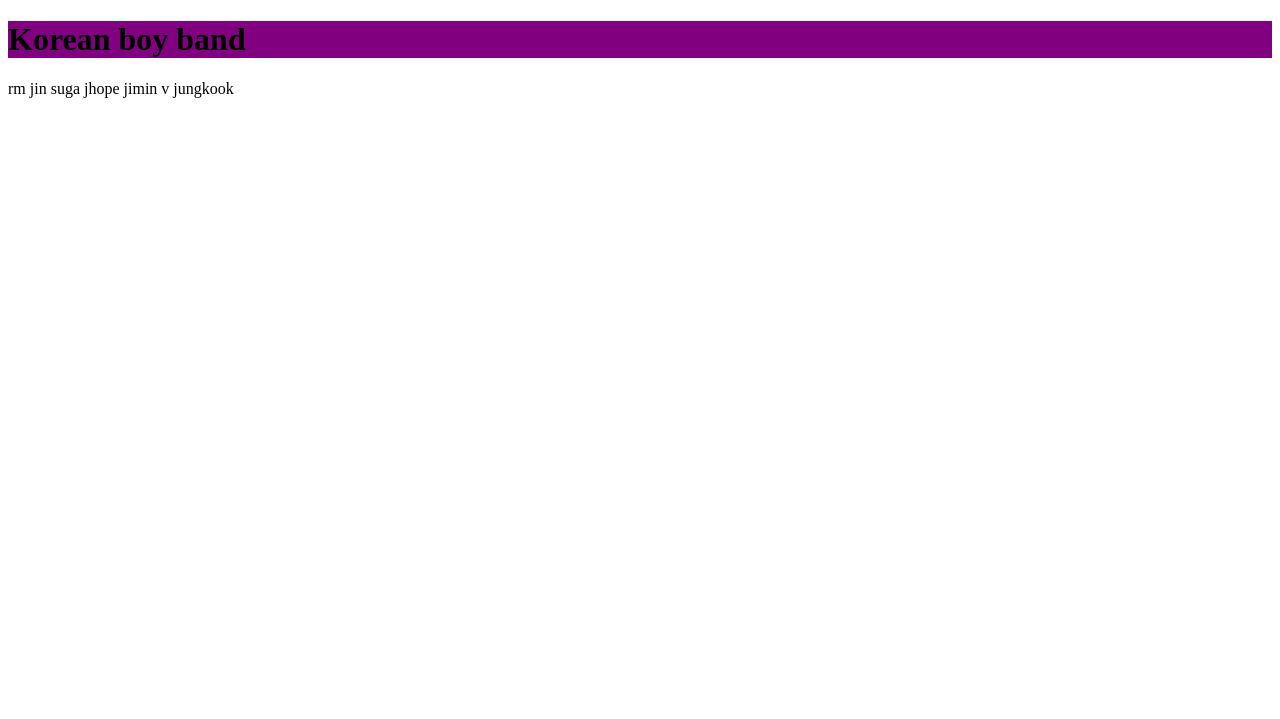
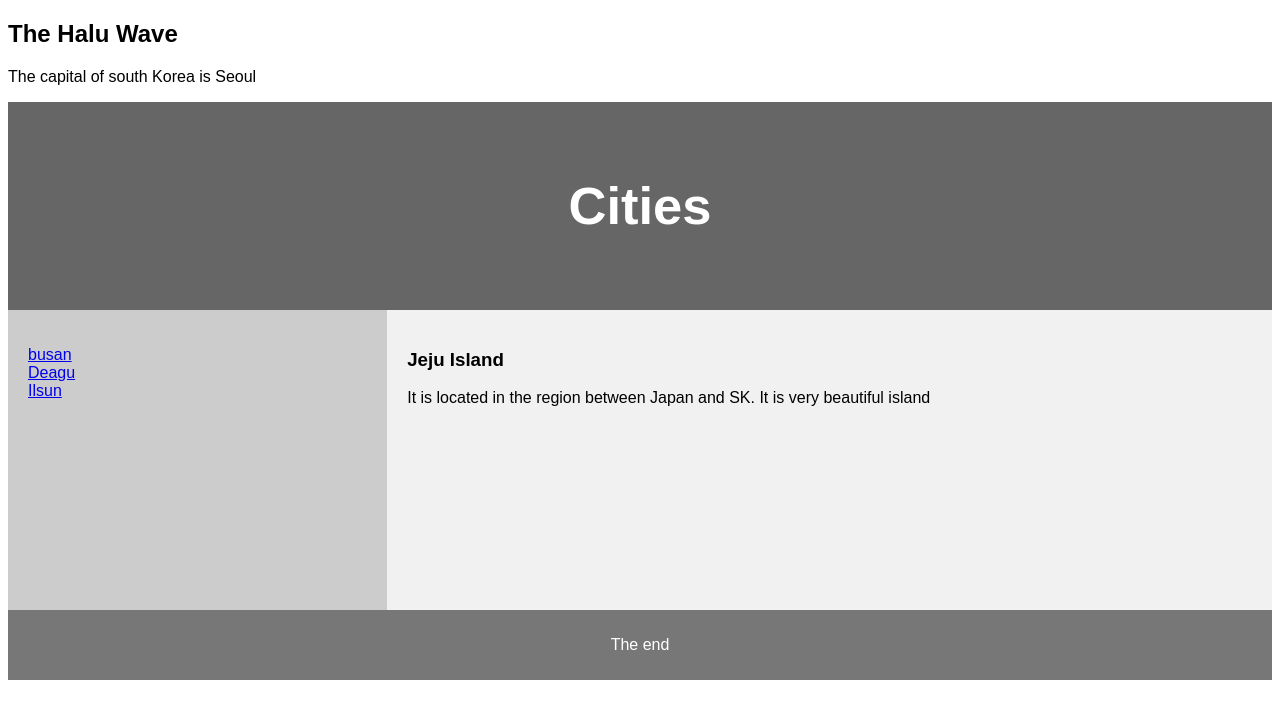
Before and after one commit to shivanit16/tutorials, a Django app: page /pucc2/fa1/ in a window 1280 px wide. Shown: the top 719 px of the page. Run offline with Django 3.2, Linux system fonts and the light colour scheme.

Commit message:
except image tried other

```diff
--- a/templates/second.html
+++ b/templates/second.html
@@ -1,43 +1,101 @@
-{% load static %}
+<!DOCTYPE html>
+<html lang="en">
+<head>
+<title>S.Korea</title>
+<meta charset="utf-8">
+<meta name="viewport" content="width=device-width, initial-scale=1">
+<style>
+* {
+  box-sizing: border-box;
+}
 
-<!DOCTYPE html>
+body {
+  font-family: Arial, Helvetica, sans-serif;
+}
 
-<html>
+/* Style the header */
+header {
+  background-color: #666;
+  padding: 30px;
+  text-align: center;
+  font-size: 35px;
+  color: white;
+}
 
-<head>
-    <title>BTS</title>
+/* Create two columns/boxes that floats next to each other */
+nav {
+  float: left;
+  width: 30%;
+  height: 300px; /* only for demonstration, should be removed */
+  background: #ccc;
+  padding: 20px;
+}
 
+/* Style the list inside the menu */
+nav ul {
+  list-style-type: none;
+  padding: 0;
+}
+
+article {
+  float: left;
+  padding: 20px;
+  width: 70%;
+  background-color: #f1f1f1;
+  height: 300px; /* only for demonstration, should be removed */
+}
+
+/* Clear floats after the columns */
+section::after {
+  content: "";
+  display: table;
+  clear: both;
+}
+
+/* Style the footer */
+footer {
+  background-color: #777;
+  padding: 10px;
+  text-align: center;
+  color: white;
+}
+
+/* Responsive layout - makes the two columns/boxes stack on top of each other instead of next to each other, on small screens */
+@media (max-width: 600px) {
+  nav, article {
+    width: 100%;
+    height: auto;
+  }
+}
+</style>
+</head>
 <body>
 
-    <h1> Korean boy band</h1>
-    <p1>rm
-        jin
-        suga
-        jhope
-        jimin
-        v
-        jungkook
-    </p1>
-    <link rel="stylesheet" type="text/css" href="{% static 'css/side.css' %}">
+<h2>The Halu Wave</h2>
+<p>The capital of south Korea is Seoul </p>
 
+<header>
+  <h2>Cities</h2>
+</header>
+
+<section>
+  <nav>
+    <ul>
+      <li><a href="#">busan</a></li>
+      <li><a href="#">Deagu</a></li>
+      <li><a href="#">Ilsun</a></li>
+    </ul>
+  </nav>
+
+  <article>
+    <h1>Jeju Island</h1>
+    <p>It is located in the region between Japan and SK. It is very beautiful island</p>
+  </article>
+</section>
+
+<footer>
+  <p>The end</p>
+</footer>
 
 </body>
-
-</head>
-
-
-
-
-
-
-
-
-
-
-
-
-
-
-
-
 </html>
```
Also changed, not shown: templates/first.html (+53 -22 lines).
